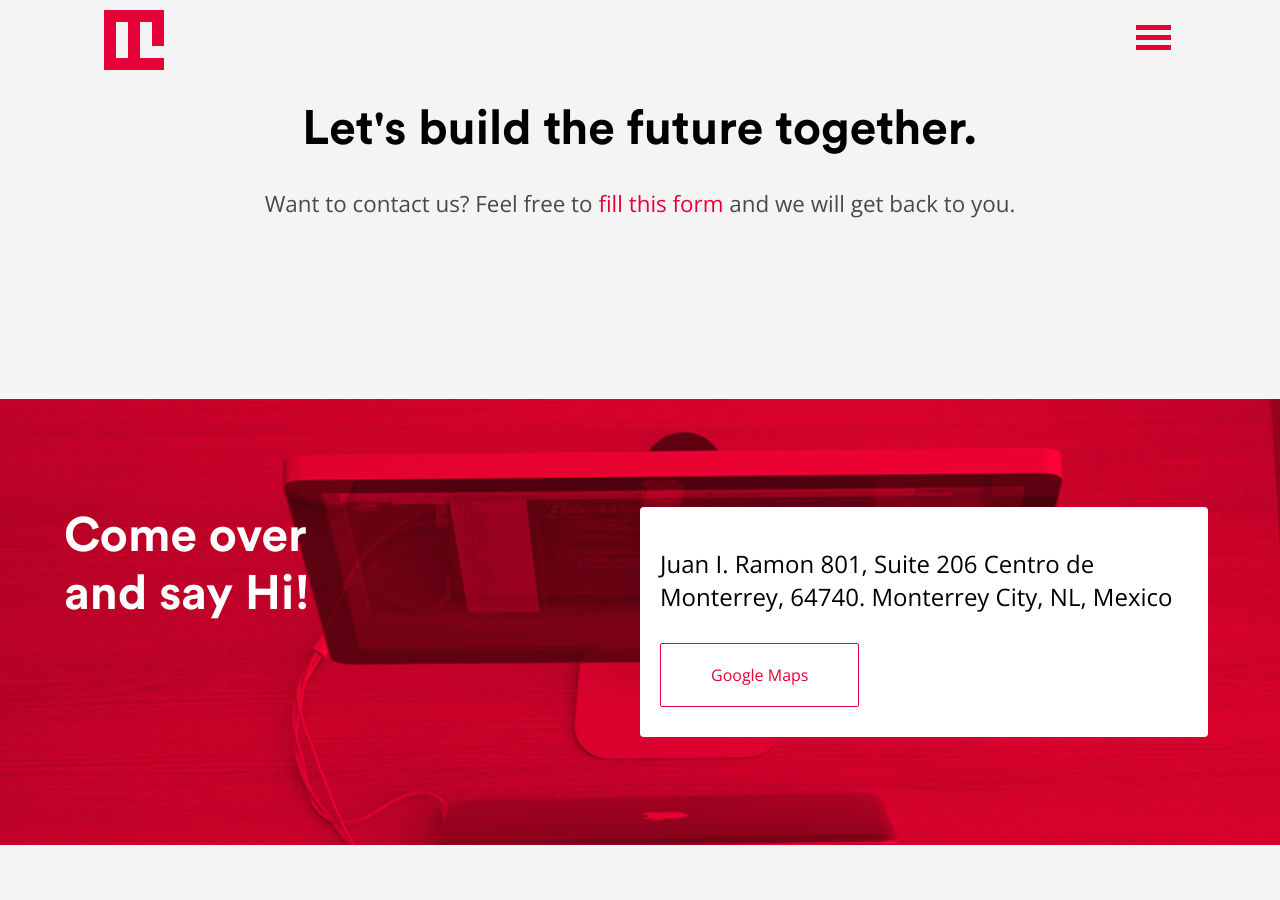
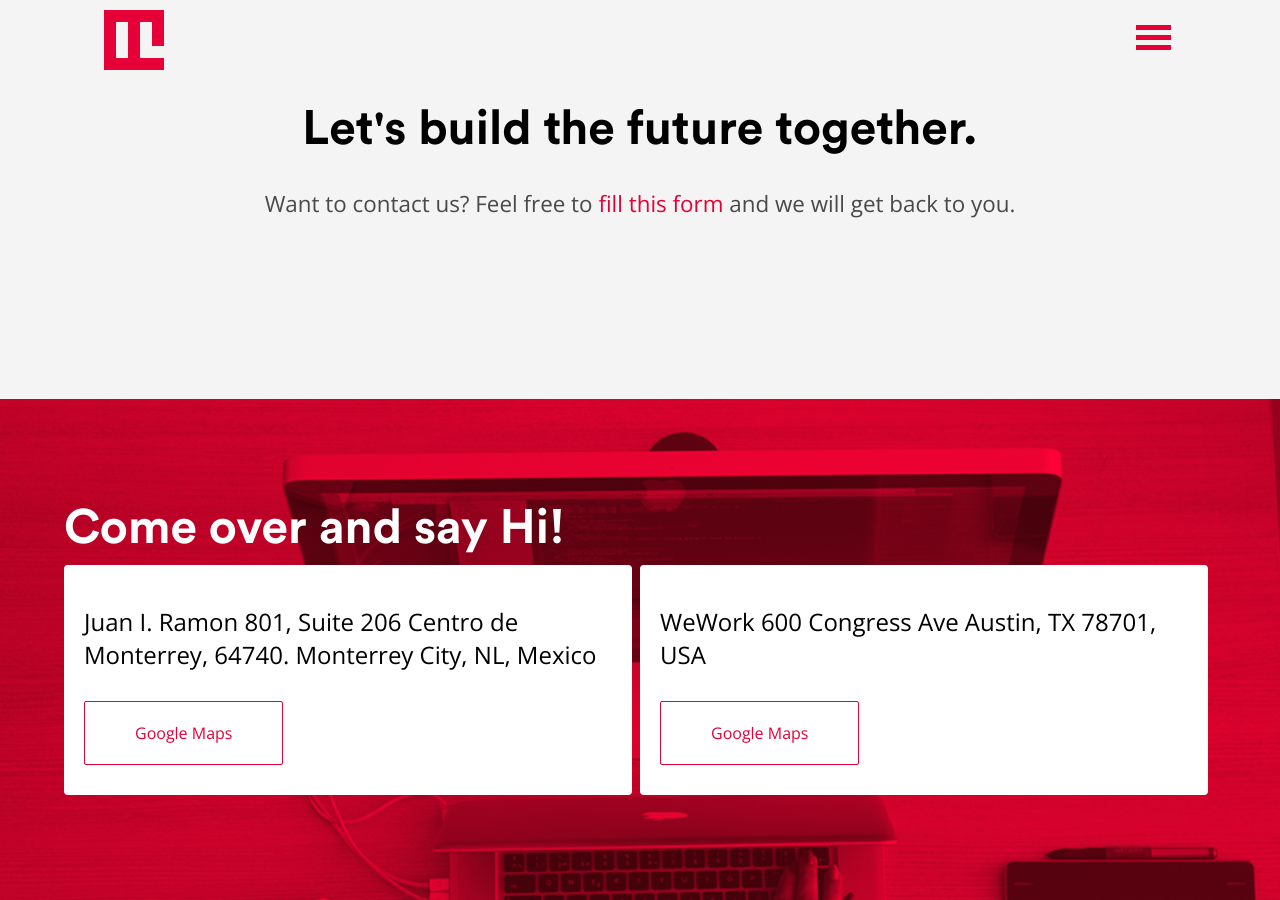
Before and after one commit to sshkarupa/icalialabs, a Jekyll site: the page built from templates/contact.html, in a window 1280 px wide and 900 px high. Built offline with Jekyll 4.4.1, drawn with Linux system fonts in a browser that asks for light colours; nearby versions of some CDN libraries; comment, search, counter and statistics services are not loaded.

Commit message:
Adds new address to contact

```diff
--- a/templates/contact.html
+++ b/templates/contact.html
@@ -40,15 +40,21 @@ type: contact
 </section>
 <section class="adress">
   <div class="row container clearfix">
-    <div class="col-6">
-      <h2>Come over <br />and say Hi!</h2>
-    </div>
+    <h2>Come over and say Hi!</h2>
     <div class="col-6">
       <div class="adress-container">
         <p>Juan I. Ramon 801, Suite 206
           Centro de Monterrey, 64740.
           Monterrey City, NL, Mexico</p>
         <a href="http://bit.ly/IcaliaLabs_address" target="_blank">Google Maps</a>
+      </div>
+    </div>
+    <div class="col-6">
+      <div class="adress-container">
+        <p>WeWork
+          600 Congress Ave
+          Austin, TX 78701, USA</p>
+        <a href="https://www.google.com.mx/maps/place/WeWork/@30.268573,-97.742994,17z/data=!4m7!1m4!3m3!1s0x8644b509c0706f9d:0xb5c171e36a8626a6!2sWeWork!3b1!3m1!1s0x8644b509c0706f9d:0xb5c171e36a8626a6?hl=en" target="_blank">Google Maps</a>
       </div>
     </div>
   </div>
```
